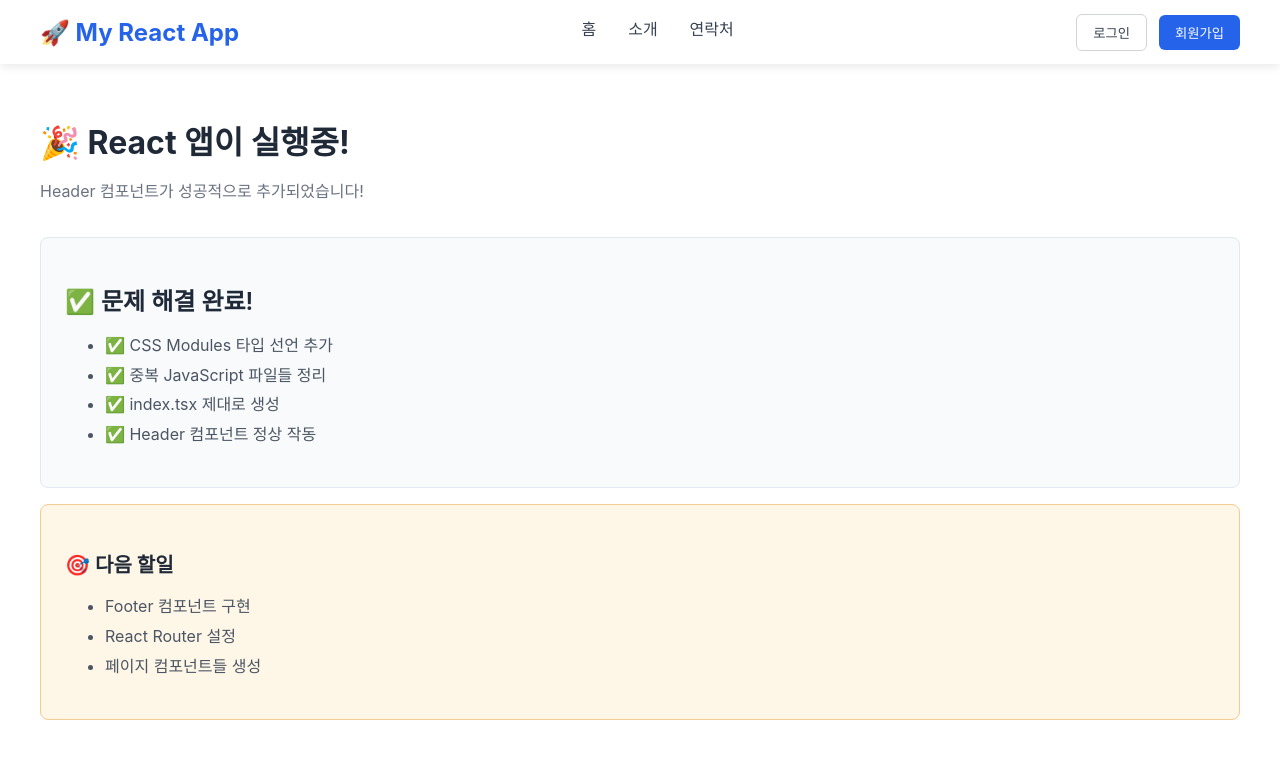
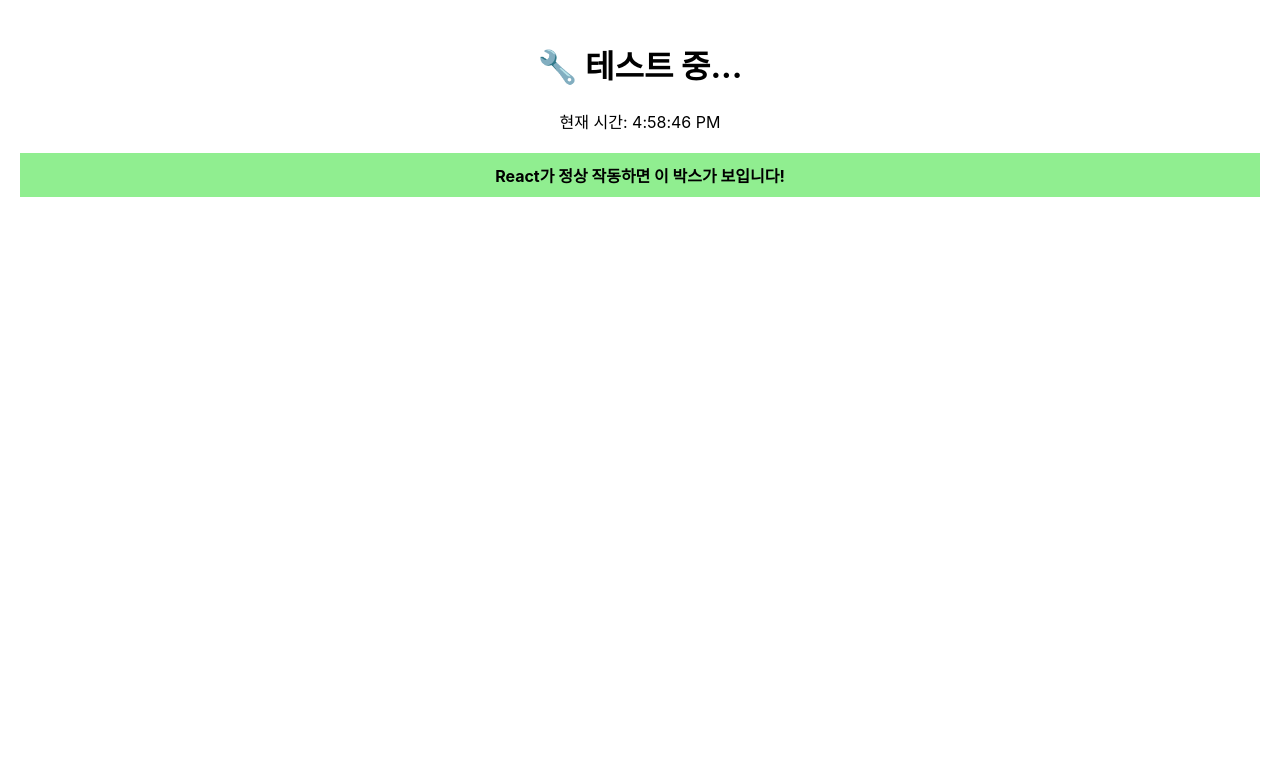
Before and after one commit to gook41/app-client, a React (Create React App) app: page / in a window 1280 px wide. Shown: the top 758 px of the page. Built offline with nearby package versions, Linux system fonts and the light colour scheme.

Commit message:
Simplify App component and update type declarations for CSS modules
Co-authored-by: ruukr8080 <ruukr8080@gmail.com>

```diff
--- /dev/null
+++ b/public/test.html
@@ -0,0 +1,39 @@
+<!DOCTYPE html>
+<html lang="ko">
+<head>
+    <meta charset="UTF-8">
+    <meta name="viewport" content="width=device-width, initial-scale=1.0">
+    <title>테스트 페이지</title>
+    <style>
+        body {
+            font-family: Arial, sans-serif;
+            text-align: center;
+            padding: 50px;
+            background: linear-gradient(45deg, #ff6b6b, #4ecdc4);
+            color: white;
+        }
+        .box {
+            background: rgba(255,255,255,0.2);
+            padding: 20px;
+            border-radius: 10px;
+            margin: 20px 0;
+            backdrop-filter: blur(10px);
+        }
+    </style>
+</head>
+<body>
+    <h1>🧪 정적 HTML 테스트</h1>
+    <div class="box">
+        <p>이 페이지가 보인다면 서버는 정상 작동 중입니다!</p>
+        <p>현재 시간: <span id="time"></span></p>
+    </div>
+
+    <script>
+        function updateTime() {
+            document.getElementById('time').textContent = new Date().toLocaleTimeString();
+        }
+        updateTime();
+        setInterval(updateTime, 1000);
+    </script>
+</body>
+</html>
--- a/src/App.tsx
+++ b/src/App.tsx
@@ -1,49 +1,13 @@
 import React from 'react';
-import Header from './components/layout/Header';
-import './App.css';
 
 function App() {
   return (
-    <div className="App">
-      <Header title="🚀 My React App" />
-
-      <main style={{ padding: '2rem', minHeight: 'calc(100vh - 64px)' }}>
-        <div style={{ maxWidth: '1200px', margin: '0 auto' }}>
-          <h1>🎉 React 앱이 실행중!</h1>
-          <p>Header 컴포넌트가 성공적으로 추가되었습니다!</p>
-
-          <div style={{
-            background: '#f8fafc',
-            padding: '1.5rem',
-            borderRadius: '0.5rem',
-            border: '1px solid #e2e8f0',
-            marginTop: '2rem'
-          }}>
-            <h2>✅ 문제 해결 완료!</h2>
-            <ul>
-              <li>✅ CSS Modules 타입 선언 추가</li>
-              <li>✅ 중복 JavaScript 파일들 정리</li>
-              <li>✅ index.tsx 제대로 생성</li>
-              <li>✅ Header 컴포넌트 정상 작동</li>
-            </ul>
-          </div>
-
-          <div style={{
-            background: '#fef7e7',
-            padding: '1.5rem',
-            borderRadius: '0.5rem',
-            border: '1px solid #f6cc8f',
-            marginTop: '1rem'
-          }}>
-            <h3>🎯 다음 할일</h3>
-            <ul>
-              <li>Footer 컴포넌트 구현</li>
-              <li>React Router 설정</li>
-              <li>페이지 컴포넌트들 생성</li>
-            </ul>
-          </div>
-        </div>
-      </main>
+    <div style={{ padding: '20px', textAlign: 'center' }}>
+      <h1>🔧 테스트 중...</h1>
+      <p>현재 시간: {new Date().toLocaleTimeString()}</p>
+      <div style={{ background: 'lightgreen', padding: '10px', marginTop: '20px' }}>
+        <strong>React가 정상 작동하면 이 박스가 보입니다!</strong>
+      </div>
     </div>
   );
 }
```
Also changed, not shown: src/react-app-env.d.ts (+3 -8 lines).
